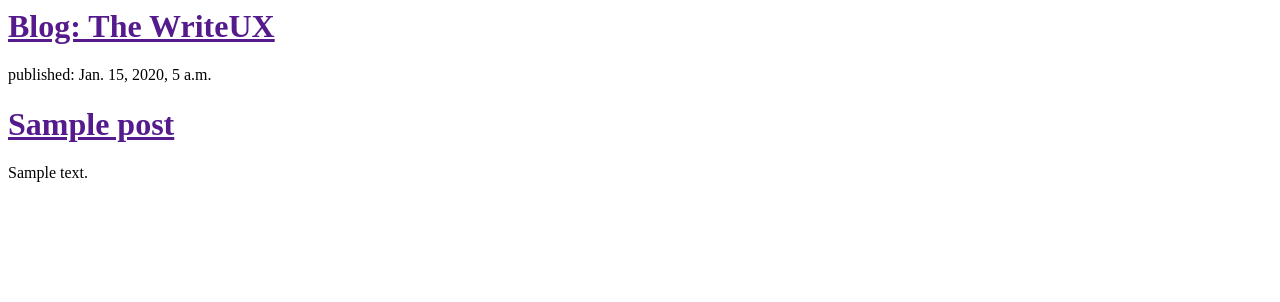
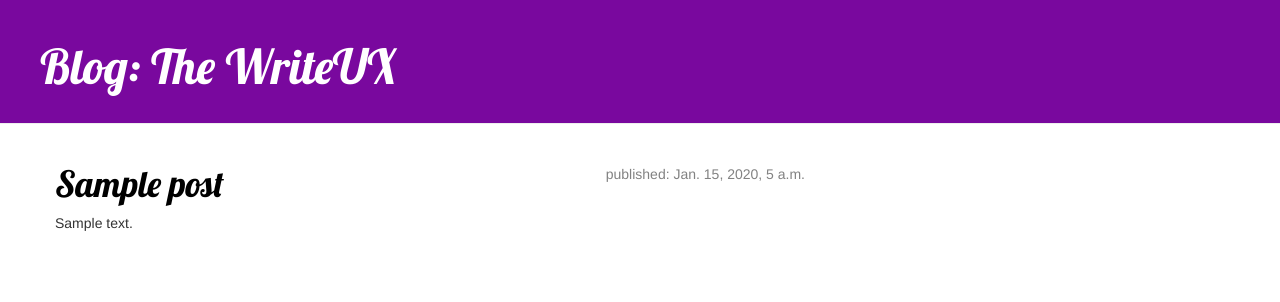
Before and after one commit to IngridT/My-First-Blog, a Django app: template blog/templates/blog/post_list.html in a window 1280 px wide. Shown: the top 302 px of the page. Run offline with Django 3.2, Linux system fonts and the light colour scheme; the template is opened without the code that fills it: values that come from a table or form of the project are taken from there, others are empty; tables that the repository leaves empty hold one stand-in row (values such as "Sample post"); some libraries are stand-ins or nearby versions.

Commit message:
New style

```diff
--- /dev/null
+++ b/blog/static/css/blog.css
@@ -0,0 +1,47 @@
+.page-header {
+    background-color: #79089E;
+    margin-top: 0;
+    padding: 20px 20px 20px 40px;
+}
+
+.page-header h1, .page-header h1 a, .page-header h1 a:visited, .page-header h1 a:active {
+    color: #ffffff;
+    font-size: 36pt;
+    text-decoration: none;
+}
+
+.content {
+    margin-left: 40px;
+}
+
+h1, h2, h3, h4 {
+    font-family: 'Lobster', cursive;
+}
+
+.date {
+    float: right;
+    color: #828282;
+}
+
+.save {
+    float: right;
+}
+
+.post-form textarea, .post-form input {
+    width: 100%;
+}
+
+.top-menu, .top-menu:hover, .top-menu:visited {
+    color: #ffffff;
+    float: right;
+    font-size: 26pt;
+    margin-right: 20px;
+}
+
+.post {
+    margin-bottom: 70px;
+}
+
+.post h1 a, .post h1 a:visited {
+    color: #000000;
+}
--- a/blog/templates/blog/post_list.html
+++ b/blog/templates/blog/post_list.html
@@ -1,17 +1,30 @@
+{% load staticfiles %}
 <html>
 	<head>
+		<link rel="stylesheet" href="//maxcdn.bootstrapcdn.com/bootstrap/3.2.0/css/bootstrap.min.css">
+		<link rel="stylesheet" href="//maxcdn.bootstrapcdn.com/bootstrap/3.2.0/css/bootstrap-theme.min.css">
+		<link rel="stylesheet" href="{% static "css/blog.css" %}">
+		<link href="http://fonts.googleapis.com/css?family=Lobster&subset=latin,latin-ext" rel="stylesheet" type="text/css">
 		<title>The WriteUX</title>
 	</head>
 	<body>
-		<div>
-        <h1><a href="">Blog: The WriteUX</a></h1>
+		<div class="page-header">
+    		<h1><a href="/">Blog: The WriteUX</a></h1>
 		</div>
+    <div class="content container">
+    <div class="row">
+        <div class="col-md-8">
             {% for post in posts %}
-    		<div>
+                <div class="post">
+                    <div class="date">
                         <p>published: {{ post.published_date }}</p>
+                    </div>
                     <h1><a href="">{{ post.title }}</a></h1>
                     <p>{{ post.text|linebreaks }}</p>
                 </div>
             {% endfor %}
+        </div>
+    </div>
+</div>
     </body>
 <html>
```
Also changed, not shown: blog/static/css/blog1.css (added, +7 -0 lines). Lines whose indentation alone changed are shown as unchanged.
